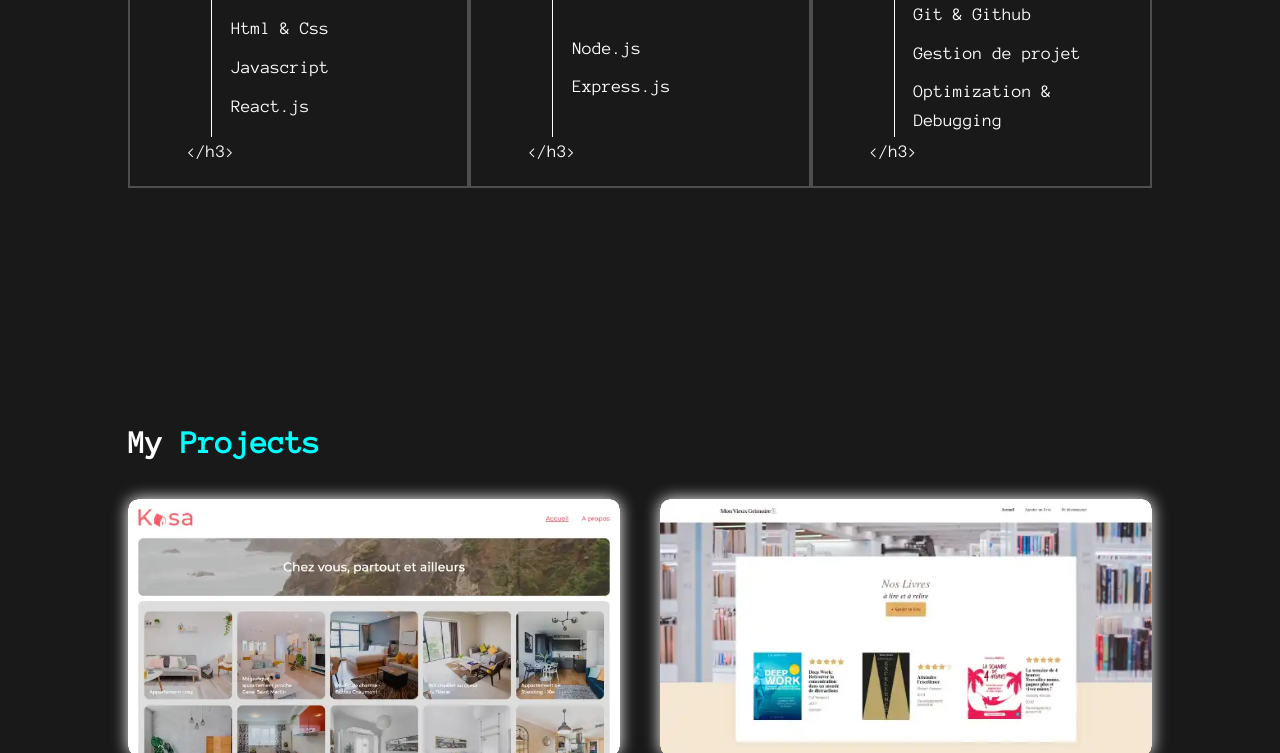
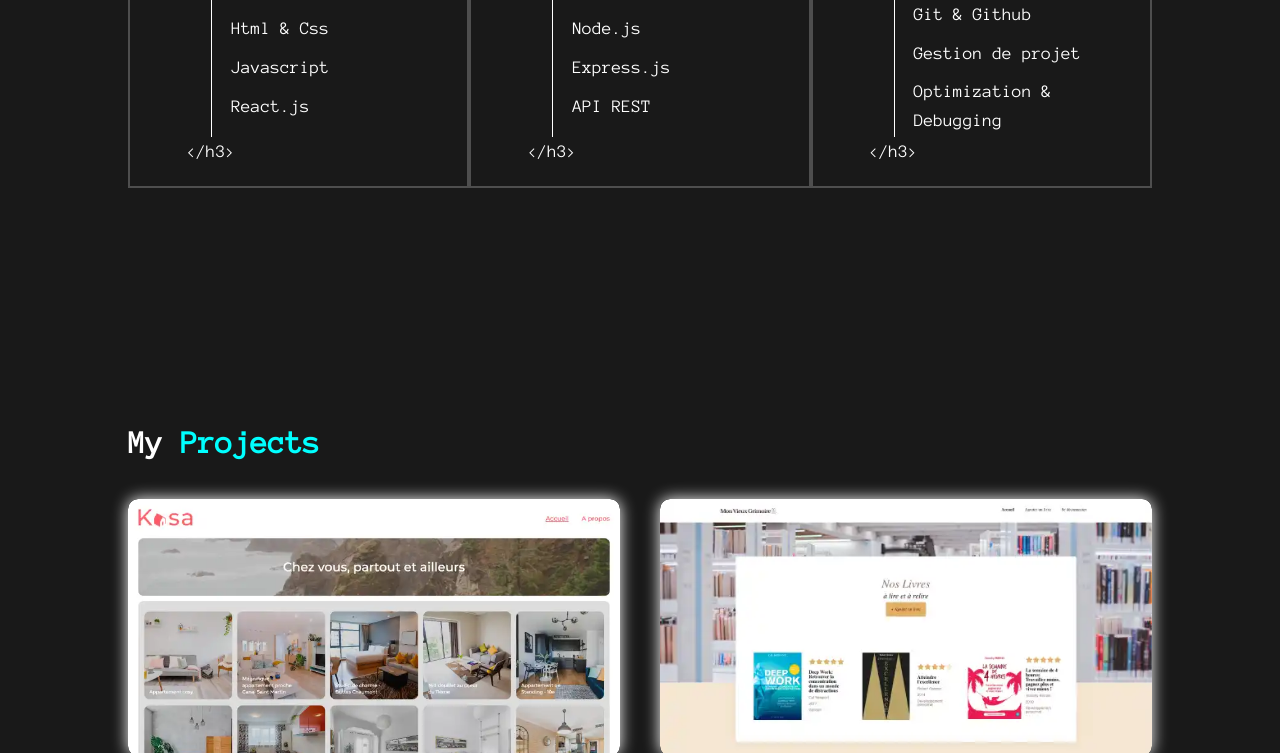
Before and after one commit to LoukaC/Portfolio, a website: page index.html in a window 1280 px wide. Shown: the part 1173-1926 px from the top of the page. Drawn offline with nearby package versions, Linux system fonts and the light colour scheme.

Commit message:
maj skills

```diff
--- a/index.html
+++ b/index.html
@@ -90,6 +90,7 @@
                     <ul>
                         <li>Node.js</li>
                         <li>Express.js</li>
+                        <li>API REST</li>
                     </ul>
                 </div>
             </div>
```
